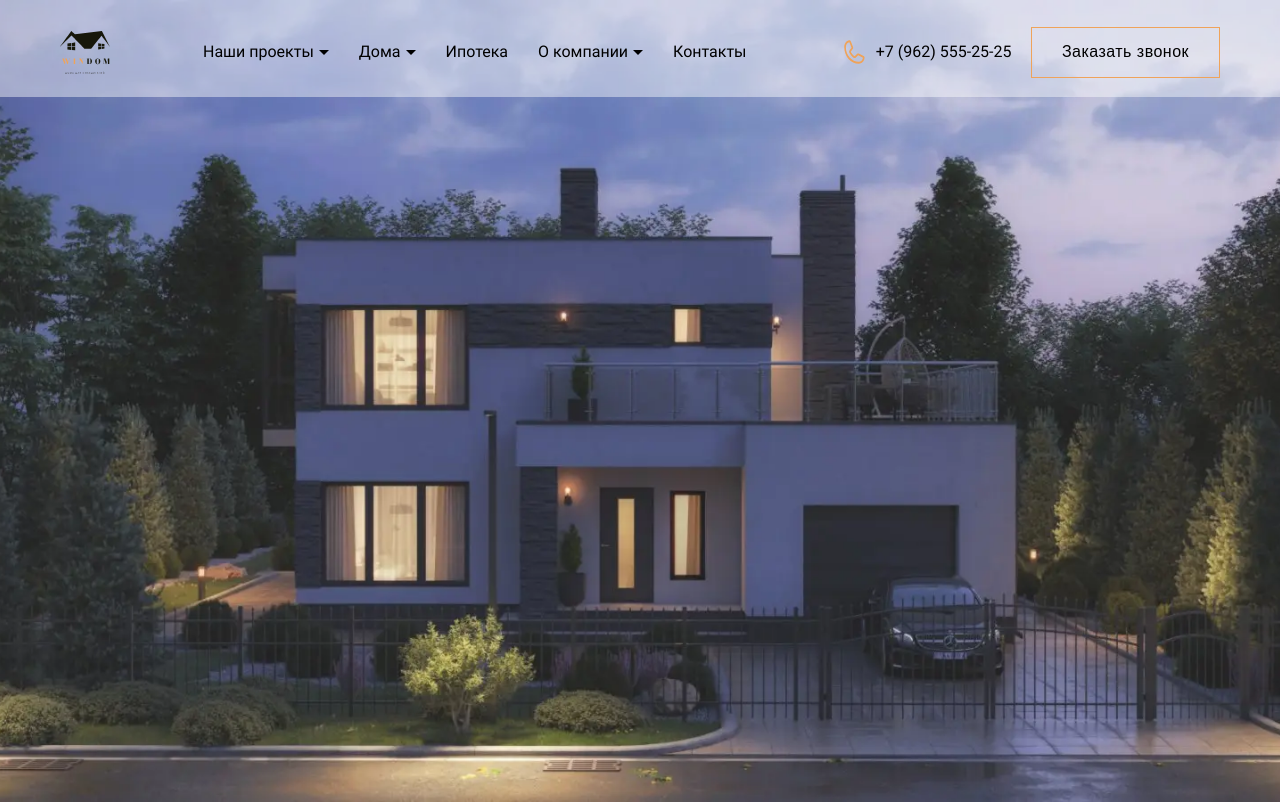
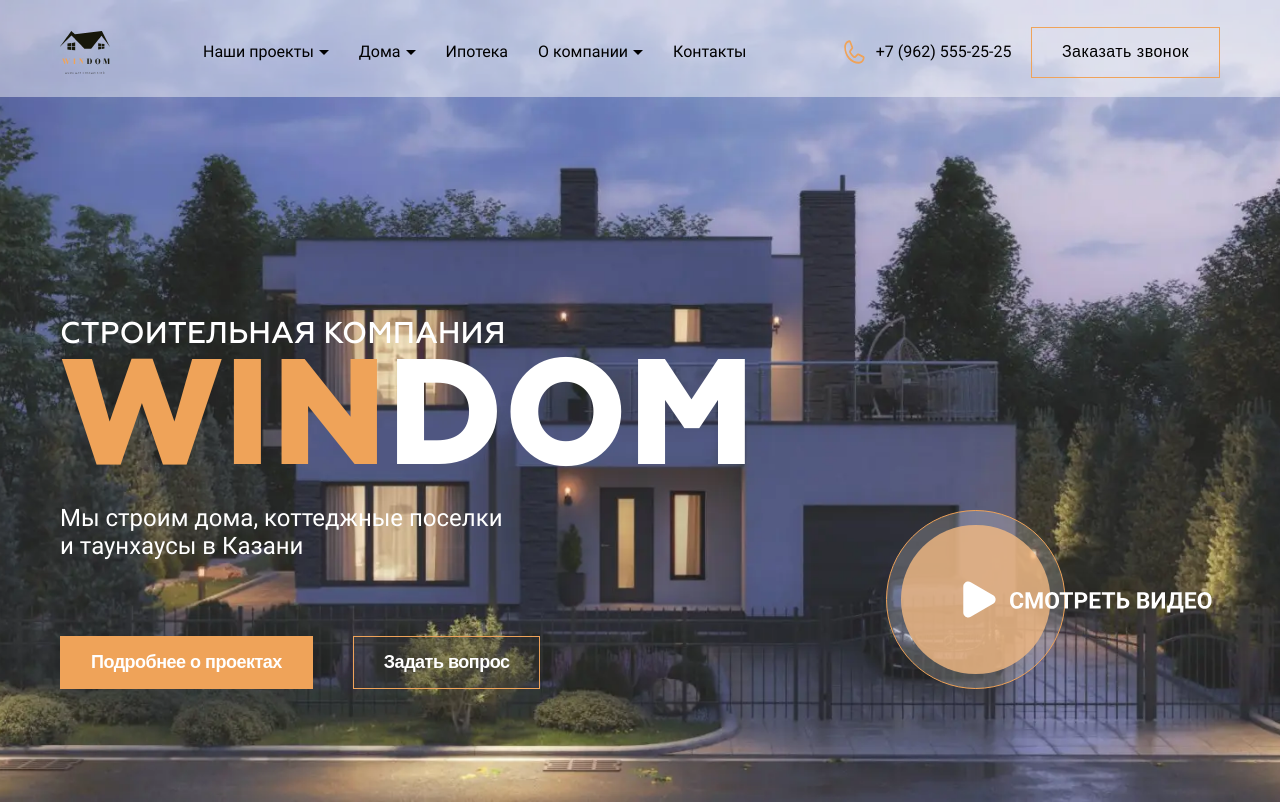
Before and after one commit to Dmitry1964/windom, a React (Vite) app: page / in a window 1280 px wide. Built offline with nearby package versions, Linux system fonts and the light colour scheme.

Commit message:
Добавляет banner_main__content

```diff
--- a/src/shared/ui/button/button.module.scss
+++ b/src/shared/ui/button/button.module.scss
@@ -64,6 +64,7 @@
   background-color: $color-night-rider-70;
   padding: 1.5rem 3rem;
   letter-spacing: -0.5px;
+  margin-left: 4rem;
 
   @include vp-1279 {
     font-size: 1.6rem;
--- a/src/styles/container.scss
+++ b/src/styles/container.scss
@@ -12,14 +12,14 @@
   }
 
   @include mixins.vp-1279 {
-    padding: 0 60px;
+    padding: 0 6rem;
   }
 
   @include mixins.vp-833 {
-    padding: 0 40px;
+    padding: 0 4rem;
   }
 
   @include mixins.vp-379 {
-    padding: 0 15px;
+    padding: 0 1.5rem;
   }
 }
--- a/src/widgets/banner-main-page/ui/banner-main-page.module.scss
+++ b/src/widgets/banner-main-page/ui/banner-main-page.module.scss
@@ -1,5 +1,19 @@
 @use '/src/styles/mixins.scss' as *;
 @use '/src/styles/variables.scss' as *;
+
+.banner_main__wrapper {
+  display: grid;
+  grid-template-columns: 1fr;
+}
+
+.banner_main__image,
+.banner_main__content {
+  grid-column-start: 1;
+  grid-column-end: 2;
+  grid-row-start: 1;
+  grid-row-end: 2;
+}
+
 
 .banner_main__image img {
 
@@ -21,3 +35,71 @@
     height: 700px;
   }
 }
+
+.banner_main__inner {
+  display: grid;
+  grid-template-columns: 1fr 1fr;
+  grid-template-rows: auto auto;
+}
+
+.banner_main__content {
+  align-self: flex-end;
+  margin-bottom: 11.3rem;
+}
+
+.banner_main__title {
+  grid-column-start: 1;
+  grid-column-end: 2;
+  grid-row-start: 1;
+  grid-row-end: 2;
+}
+
+.banner_main__title {
+  font-family: $ff-second;
+  @include font-size(30px, 40px, $vp-1280, $vp-1680);
+  font-weight: 500;
+  margin: 0;
+  padding: 0;
+  color: $color-default-white;
+  text-transform: uppercase;
+}
+
+[id='banner-title'] {
+  display: block;
+  margin-bottom: -67px;
+  // transform: translateY(0);
+}
+
+[id='win'],
+[id='dom'] {
+  @include font-size(150px, 200px, $vp-1280, $vp-1680);
+  color: $color-default-white;
+  text-transform: uppercase;
+  font-weight: 800;
+}
+
+[id='win'] {
+  color: $color-sandy-brown
+}
+
+.banner_main__slogan {
+  @include font-size(24px, 32px, $vp-1280, $vp-1680);
+  color: $color-default-white;
+  margin: -6px 0 0 ;
+  padding: 0;
+}
+
+.banner_main__buttons {
+  grid-column-start: 1;
+  grid-column-end: 2;
+  grid-row-start: 2;
+  grid-row-end: 3;
+  align-self: flex-end;
+}
+
+.banner_main__link {
+  justify-self: flex-end;
+  grid-row-start: 1;
+  grid-row-end: 3;
+  margin-right: 6px;
+}
--- a/src/widgets/banner-main-page/ui/banner-main-page.tsx
+++ b/src/widgets/banner-main-page/ui/banner-main-page.tsx
@@ -1,6 +1,8 @@
 import { useCallback, useEffect, useState } from 'react';
 import cls from './banner-main-page.module.scss';
 import { sizes } from 'src/shared/constants';
+import { Button } from 'src/shared/ui/button/button';
+import { ButtonMods } from 'src/shared/ui-types';
 
 
 const BannerMainPage = () => {
@@ -35,7 +37,23 @@
               </picture>
             }
           </div>
-          <div className={cls.banner_main__content}></div>
+          <div className={cls.banner_main__content}>
+            <div className='container'>
+              <h2 className={cls.banner_main__title}><span id='banner-title'>Строительная компания</span><br/>
+                <span id='win'>win</span><span id='dom'>dom</span>
+              </h2>
+              <div className={cls.banner_main__inner}>
+                <p className={cls.banner_main__slogan}>Мы строим дома, коттеджные поселки и&nbsp;таунхаусы в Казани</p>
+                <div className={cls.banner_main__buttons}>
+                  <Button options={ButtonMods.Banner}>Подробнее о проектах</Button>
+                  <Button options={ButtonMods.Question}>Задать вопрос</Button>
+                </div>
+                <a href="#" className={cls.banner_main__link}>
+                  <img src="content/svg/video-link.svg" width={328} height={180} alt="Воспроизвести видео" />
+                </a>
+              </div>
+            </div>
+          </div>
         </div>
       </section>
     );
```
